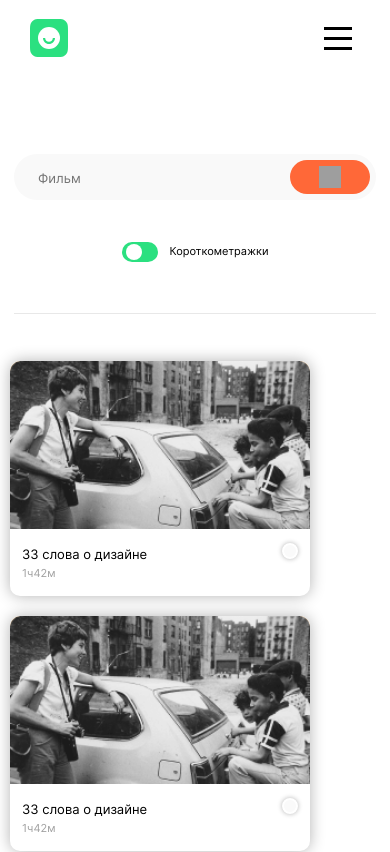
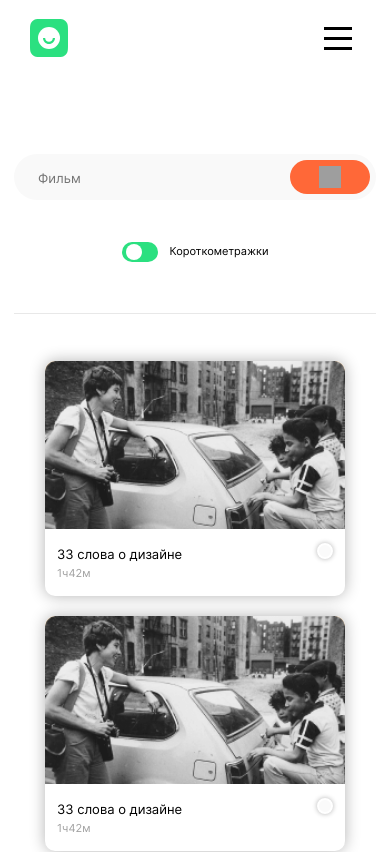
Before and after one commit to nopracticum/movies-explorer-frontend, a React (Create React App) app: page /movies in a window 390 px wide. Shown: the top 852 px of the page. Built offline with nearby package versions, Linux system fonts and the light colour scheme; grey boxes are pictures that could not be loaded.

Commit message:
наладил работу grid

```diff
--- a/src/components/MoviesCardList/MoviesCardList.css
+++ b/src/components/MoviesCardList/MoviesCardList.css
@@ -1,11 +1,11 @@
 .movies-card-list {
 	padding: 70px 70px 30px;
     display: grid;
-	grid-template-columns:repeat(4, 1fr);
+	grid-template-columns: repeat(auto-fit, 270px);
+	grid-auto-rows: 218px;
 	flex-wrap: wrap;
 	justify-content: center;
-	row-gap: 32px;
-	column-gap: 20px;
+	gap: 32px 20px;
 }
 .movies-card-list__container{
 	display: flex;
@@ -29,22 +29,14 @@
 	opacity: 0.8;
 }
 
-@media screen and (max-width: 1250px) {
-	.movies-card-list {
-		grid-template-columns:repeat(3, 1fr);
-
-	}
-}
-@media screen and (max-width: 900px) {
-	.movies-card-list {
-		grid-template-columns:repeat(2, 1fr); }}
 
 @media screen and (max-width: 768px) {
 	.movies-card-list {
 		padding: 70px 30px 30px;
-		grid-template-columns:repeat(2, 1fr);
+		grid-template-columns: repeat(auto-fill, 339px);
+		grid-auto-rows: 257px;
 		row-gap: 36px;
-		column-gap: 30px;
+		column-gap: 20px;
 	}
 	.movies-card-list__button {
 		margin: 50px 70px 80px;
@@ -52,22 +44,14 @@
 	}
 }
 
-@media screen and (max-width: 750px) {
-	.movies-card-list {
-		grid-template-columns:repeat(1, 1fr);
-		flex-direction: row;
-		align-content: center;
-		padding: 40px 10px 30px;
-		gap: 20px;
-	}
-}
 @media screen and (max-width: 425px) {
 	.movies-card-list {
-		grid-template-columns:repeat(1, 1fr);
+		grid-template-columns: repeat(auto-fit, 300px);
+		grid-auto-rows: 235px;
 		flex-direction: column;
-		align-content: center;
+		justify-content: center;
 		padding: 40px 10px 30px;
-		gap: 20px;
+		row-gap: 20px;
 	}
 
 	.movies-card-list__button {
```
